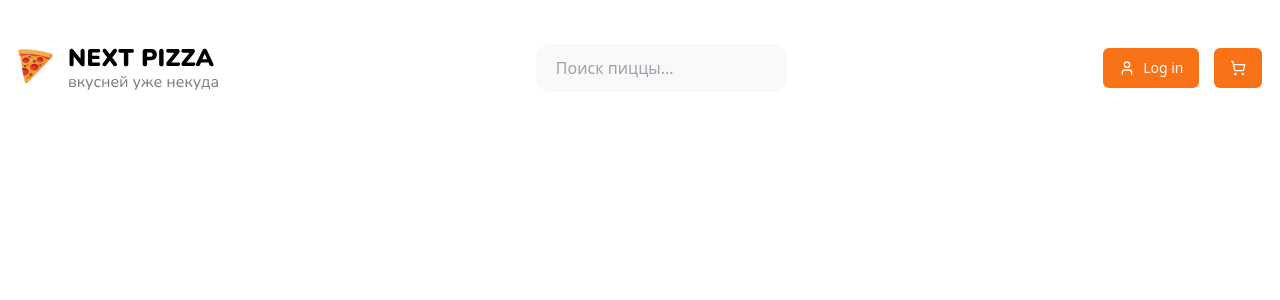
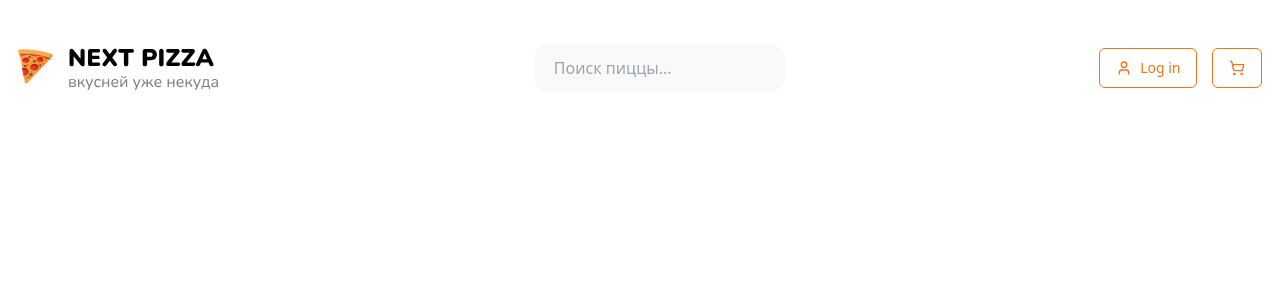
Before and after one commit to Almas-ue/ReactPizza, a React (Vite) app: page / in a window 1280 px wide. Shown: the top 300 px of the page. Built offline with nearby package versions, Linux system fonts and the light colour scheme.

Commit message:
change style btn

```diff
--- a/src/components/ui/button.tsx
+++ b/src/components/ui/button.tsx
@@ -13,7 +13,7 @@ const buttonVariants = cva(
         destructive:
           "bg-destructive text-destructive-foreground hover:bg-destructive/90",
         outline:
-          "border border-input bg-background hover:bg-accent hover:text-accent-foreground",
+          "border border-primary text-primary bg-transparent hover:bg-accent hover:bg-primary hover:text-white",
         secondary:
           "bg-secondary text-secondary-foreground hover:bg-secondary/80",
         ghost: "hover:bg-accent hover:text-accent-foreground",
--- a/src/index.css
+++ b/src/index.css
@@ -1,7 +1,6 @@
 @tailwind base;
 @tailwind components;
 @tailwind utilities;
-
 
 @layer base {
     :root {
@@ -60,6 +59,7 @@
     }
 }
 
+
 @layer base {
     * {
         @apply border-border;
--- a/src/widgets/Header/Header.tsx
+++ b/src/widgets/Header/Header.tsx
@@ -27,8 +27,8 @@ const Header = () => {
             />
           </div>
           <div className="entitles flex items-center gap-[15px]">
-            <Button className="" variant="default"><User /> Log in</Button>
-            <Button className=""><ShoppingCart /></Button>
+            <Button className="" variant="outline"><User /> Log in</Button>
+            <Button className="" variant="outline"><ShoppingCart /></Button>
           </div>
         </div>
       </Container>
```
